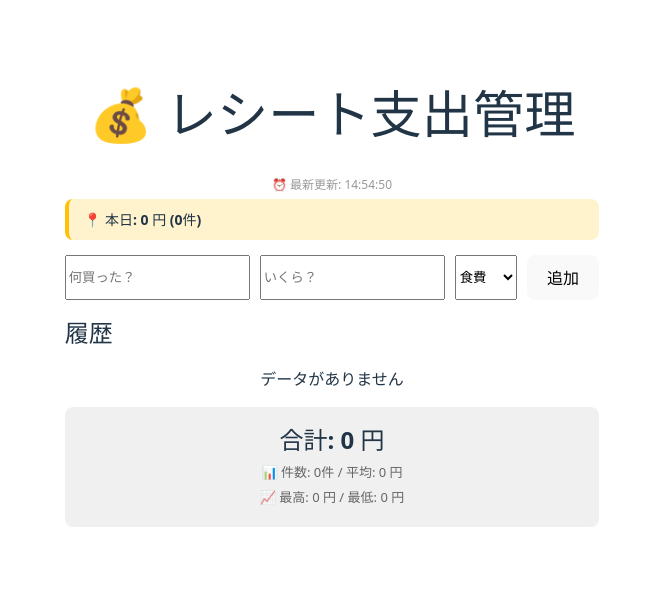
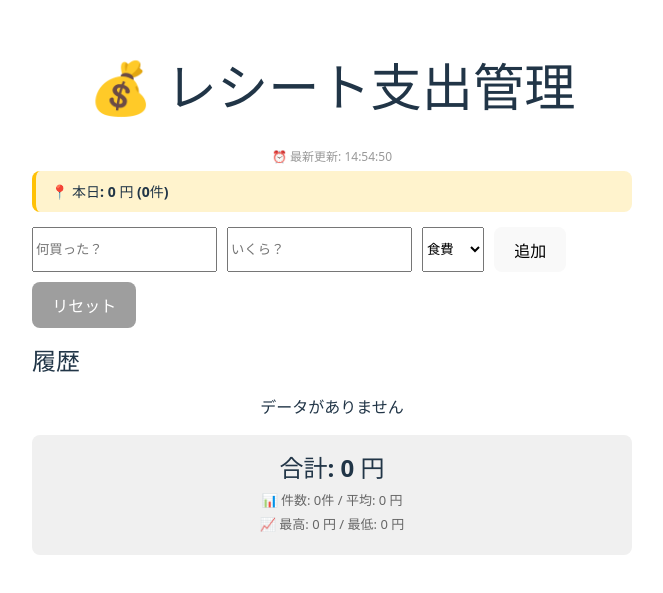
Before and after one commit to 2422041/receipt-app, a React (Vite) app in the folder frontend/: page / in a window 1280 px wide. Shown: the part 101-694 px from the top of the page, without its empty margins (308-971 px from the left). Built offline with nearby package versions, Linux system fonts and the light colour scheme.

Commit message:
feat: 入力フォームをリセットを追加

```diff
--- a/frontend/src/App.tsx
+++ b/frontend/src/App.tsx
@@ -77,6 +77,13 @@ function App() {
     setEditAmount('')
   }
 
+  // 🧹 入力フォームをリセット
+  const resetForm = () => {
+    setTitle('')
+    setAmount('')
+    setCategory('食費')
+  }
+
   // 📅 本日の支出をすべて削除する関数
   const clearTodayExpenses = () => {
     if (window.confirm('本日の支出をすべて削除しますか？')) {
@@ -153,6 +160,8 @@ function App() {
           <option value="その他">その他</option>
         </select>
         <button type="submit">追加</button>
+        {/* 🧹 フォームリセットボタン */}
+        <button type="button" onClick={resetForm} style={{ backgroundColor: '#9e9e9e', color: 'white' }}>リセット</button>
       </form>
 
       {/* 🔍 検索ボックス */}
```
